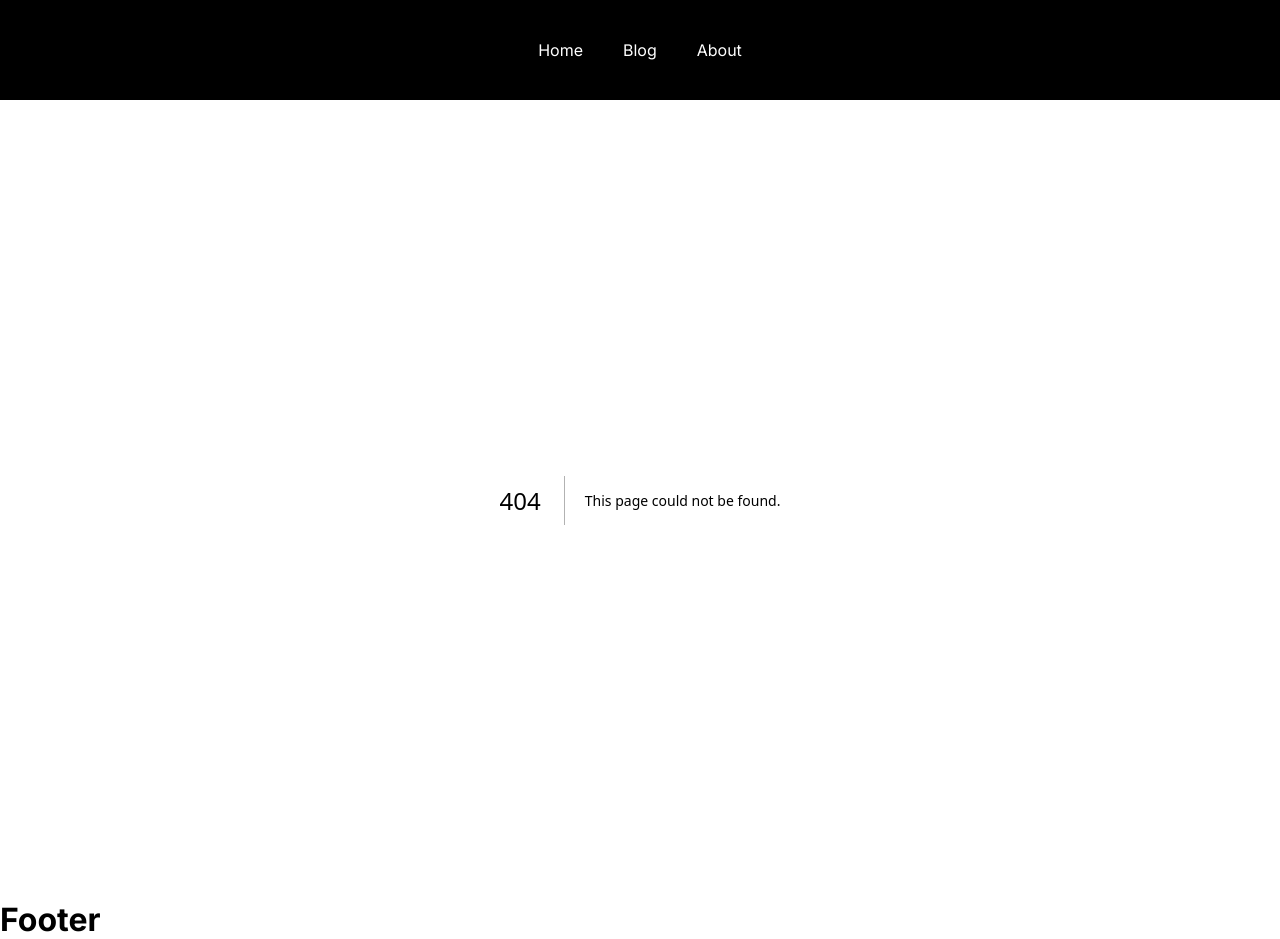
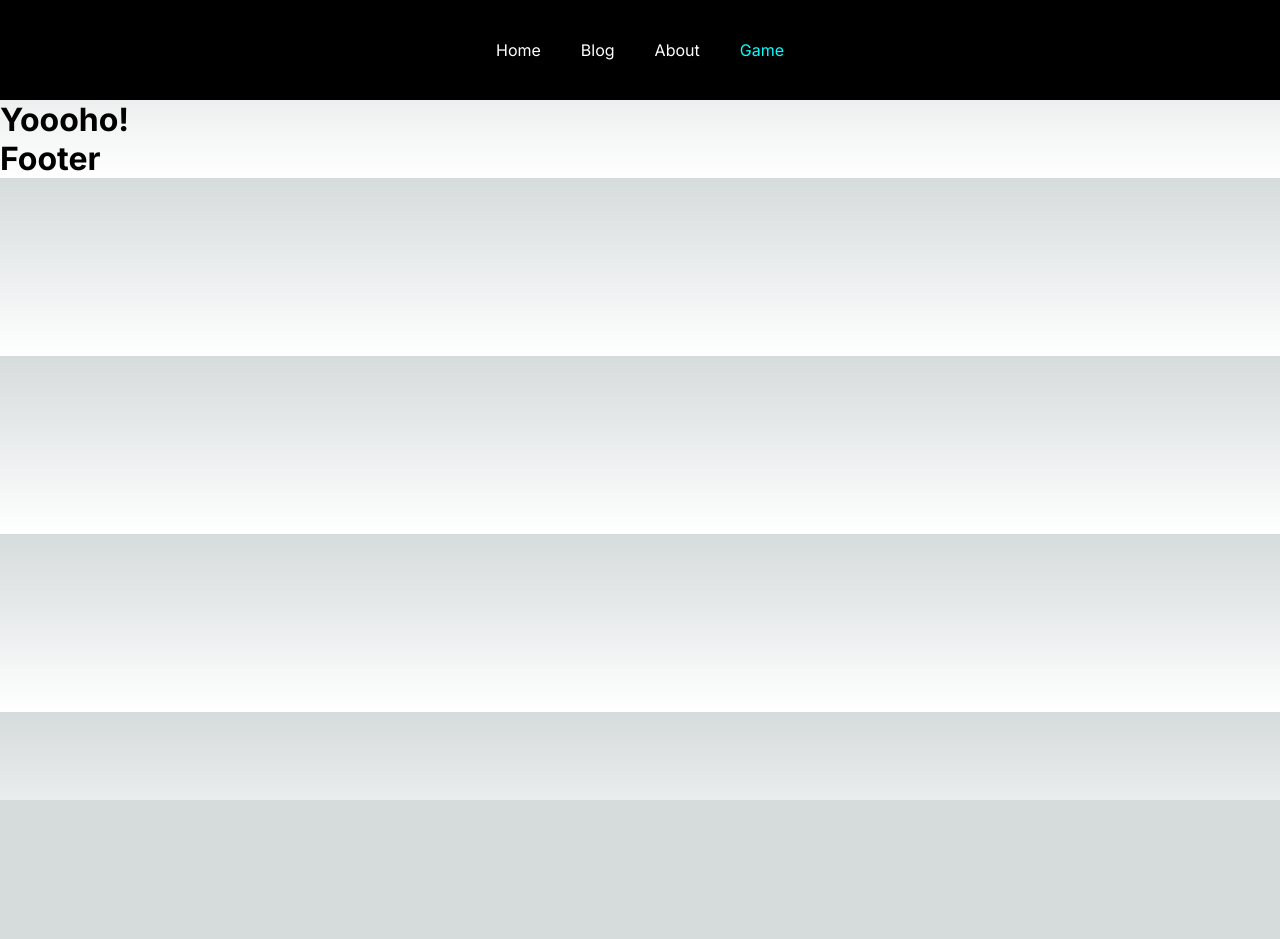
Before and after one commit to Aleksey6453/nextOne, a Next.js app: page /game in a window 1280 px wide. Before the commit this address had no page. After the commit the page ends 800 px from the top, so only its background shows below. Built offline with nearby package versions, Linux system fonts and the light colour scheme.

Commit message:
new game project add

```diff
--- /dev/null
+++ b/app/api/posts/route.js
@@ -0,0 +1,5 @@
+import { NextResponse } from "next/server";
+
+export async function GET(req){
+    return NextResponse.json({message: 'hello!'})
+}
--- a/app/blog/page.jsx
+++ b/app/blog/page.jsx
@@ -18,9 +18,9 @@ import { PostSearch } from '../../components/postSearch/PostSearch';
 //     return res.json()
 // }
 
-export const metadata = {
-    title: 'Blog | Next app'
-}
+// export const metadata = {
+//     title: 'Blog | Next app'
+// }
 
 export default function Blog() {
     // const posts = getDate()
--- /dev/null
+++ b/app/game/page.jsx
@@ -0,0 +1,7 @@
+export default function Game(){
+    return (
+        <div>
+            <h1>Yoooho!</h1>
+        </div>
+    )
+}
--- /dev/null
+++ b/components/api/auth/[...nextauth]/route.js
@@ -0,0 +1,6 @@
+import NextAuth from "next-auth/next";
+import { authConfig } from "../../../../config/auth";
+
+const handler = NextAuth(authConfig);
+
+export { handler as GET, handler as POST}
--- a/components/header/Header.jsx
+++ b/components/header/Header.jsx
@@ -5,7 +5,8 @@ import styles from './Header.module.css'
 const navItems = [
   {label: 'Home', href: '/home'},
   {label: 'Blog', href: '/blog'},
-  {label: 'About', href: '/about'}
+  {label: 'About', href: '/about'},
+  {label: 'Game', href: '/game'}
 ]
 
 const Header = () => {
--- a/package.json
+++ b/package.json
@@ -3,13 +3,14 @@
   "version": "0.1.0",
   "private": true,
   "scripts": {
-    "dev": "next dev --turbo",
+    "dev": "next dev ",
     "build": "next build",
     "start": "next start",
     "lint": "next lint"
   },
   "dependencies": {
     "next": "latest",
+    "next-auth": "^4.23.2",
     "react": "latest",
     "react-dom": "latest"
   },
```
Also changed, not shown: config/auth.js (added, +10 -0 lines), 1 other file (tests, documents, lock files or other folders).
